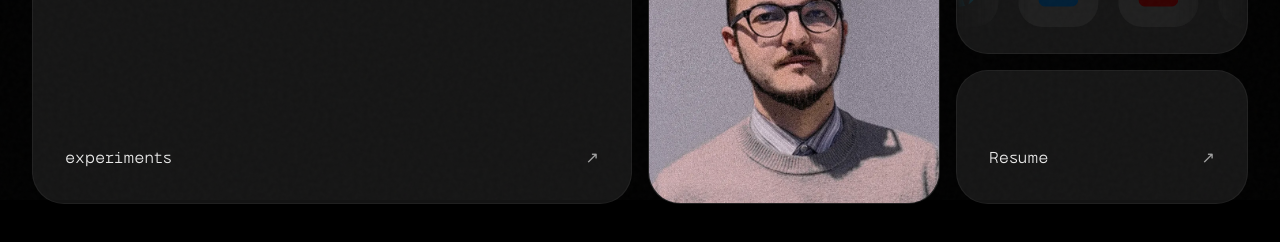
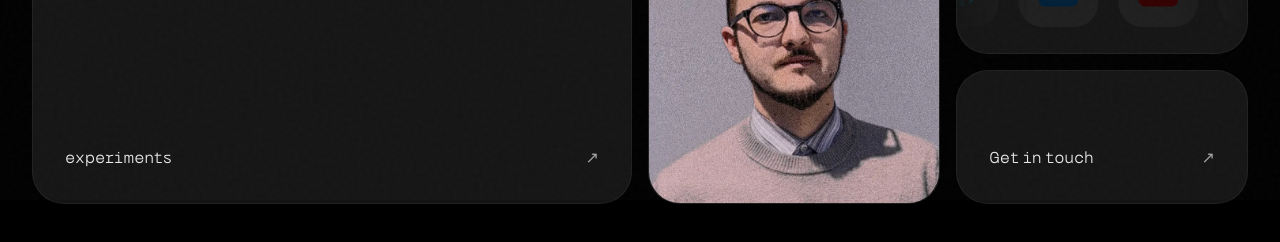
Before and after one commit to san-gabriels/portfolio-bento-2026, a Next.js app: page / in a window 1280 px wide. Shown: the part 600-842 px from the top of the page. Built offline with nearby package versions, Linux system fonts and the light colour scheme; a web font is replaced by a local one.

Commit message:
added contact links

```diff
--- a/app/about/page.tsx
+++ b/app/about/page.tsx
@@ -154,7 +154,7 @@ export default function AboutPage() {
       </section>
 
       {/* SECTION 5: Giant CTA Footer (Email + Form) */}
-      <footer id="contact-section" className="w-full max-w-[1600px] mx-auto px-4 min-[700px]:px-8 pb-12 flex flex-col gap-12">
+      <footer id="contact" className="w-full max-w-[1600px] mx-auto px-4 min-[700px]:px-8 pb-12 flex flex-col gap-12 scroll-mt-[120px]">
         <div className="grid grid-cols-1 lg:grid-cols-2 gap-16 lg:gap-8">
 
           {/* Colonna Sinistra: Email con Animazione */}
@@ -268,7 +268,7 @@ export default function AboutPage() {
                     className="mt-1 w-4 h-4 rounded border-white/20 bg-transparent accent-white cursor-pointer"
                   />
                   <label htmlFor="privacy" className="text-sm text-white/60 leading-tight cursor-pointer">
-                    I have read the <a href="/privacy" target="_blank" className="text-white underline hover:text-white/80 transition-colors">Privacy Policy</a> and agree to the processing of my personal data.
+                    I have read the <a href="/privacy" target="_self" className="text-white underline hover:text-white/80 transition-colors">Privacy Policy</a> and agree to the processing of my personal data.
                   </label>
                 </div>
 
--- a/app/page.tsx
+++ b/app/page.tsx
@@ -129,9 +129,10 @@ export default function Home() {
 
             {/* RESUME: Rimosso h-full. Aggiunto !p-[16px] su mobile per non far impazzire l'altezza */}
             <BentoCard
-              title="Resume"
+              title="Get in touch"
               colSpan={1}
               onHover={setHoveredCardName}
+              href="/about#contact"
               className="w-full !p-[16px] md:!p-[24px] lg:!p-[32px] flex flex-col justify-end"
             />
           </div>
```
